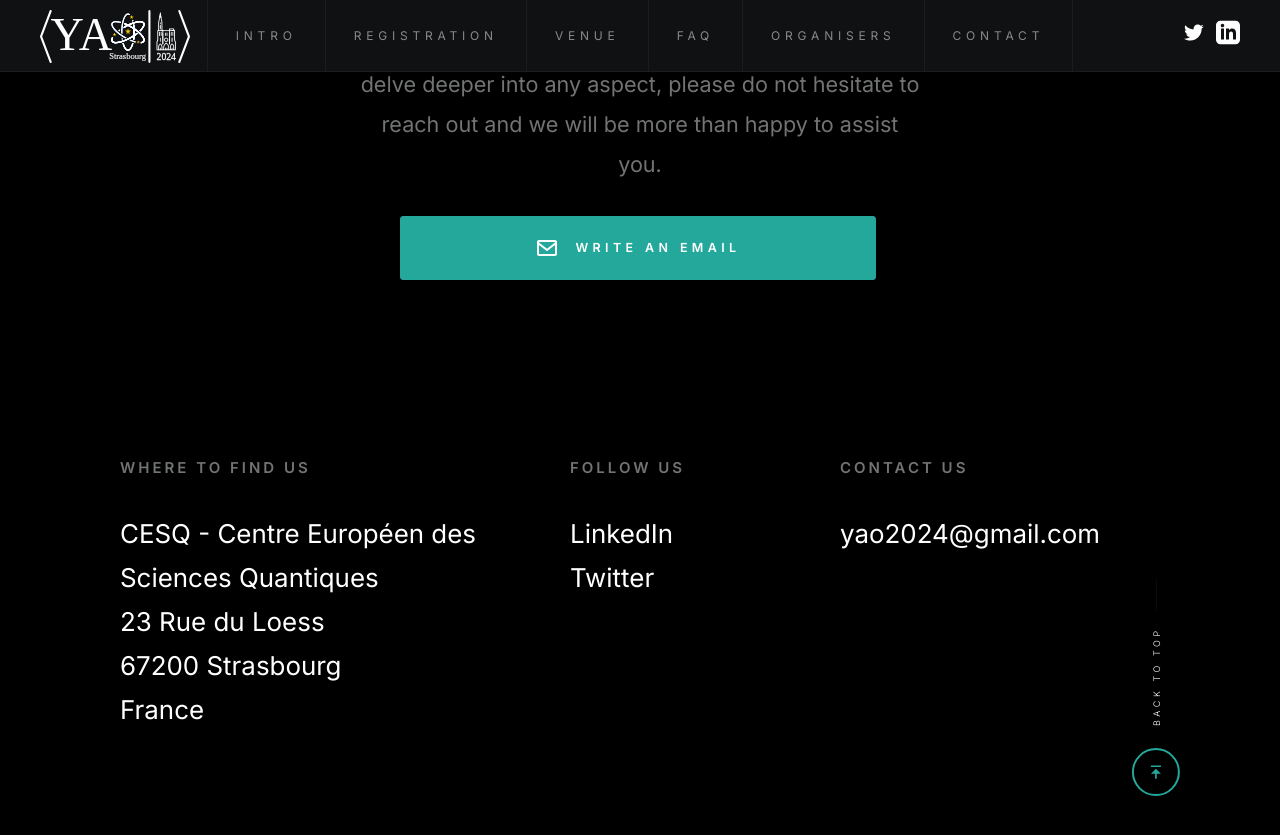
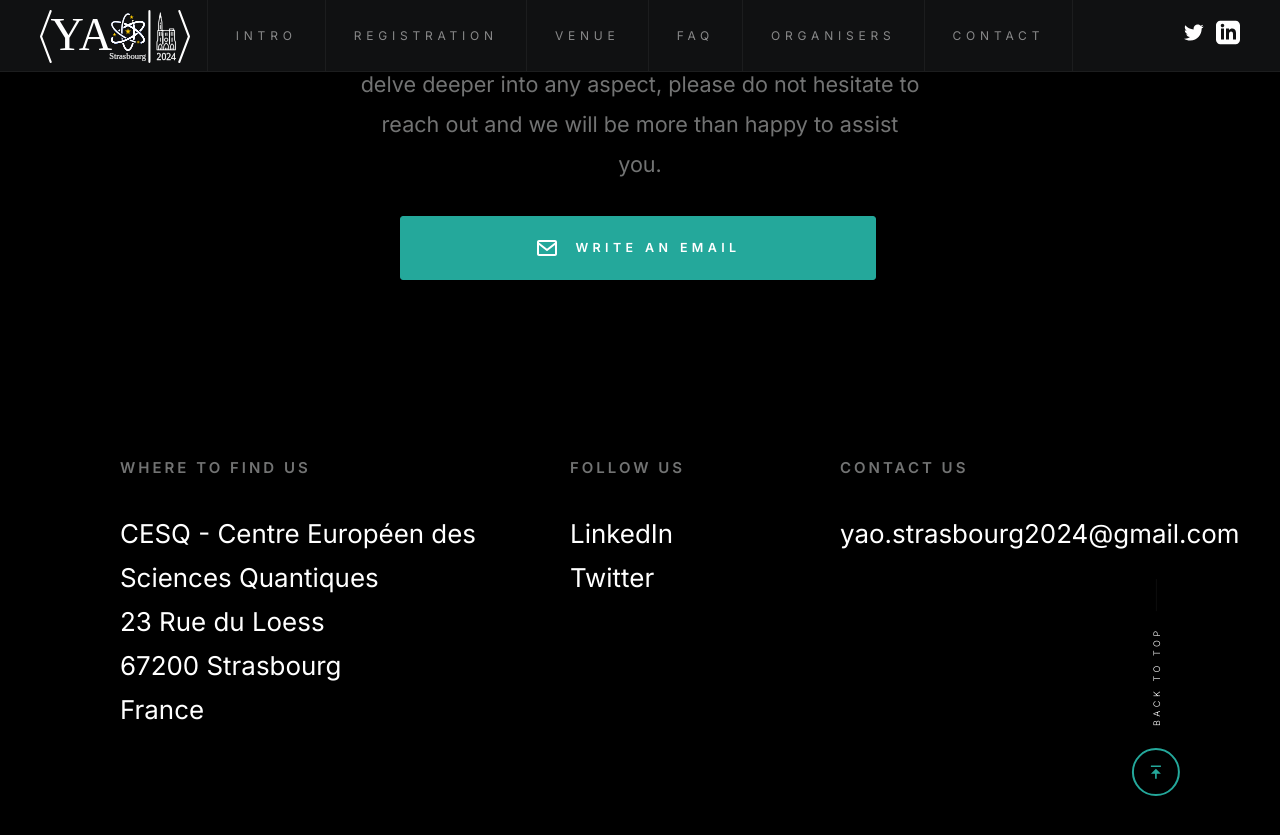
Before and after one commit to galvanixer/YAO2024, a Jekyll site: the page built from index.markdown, in a window 1280 px wide and 900 px high, scrolled down 9447 px. Shown: the top 835 px of the window. Built offline with Jekyll 4.4.1, drawn with Linux system fonts in a browser that asks for light colours.

Commit message:
Corrected EmailAdress

```diff
--- a/_data/contact.yml
+++ b/_data/contact.yml
@@ -1,5 +1,5 @@
 address: "CESQ - Centre Européen des Sciences Quantiques <br> 23 Rue du Loess <br> 67200 Strasbourg <br> France"
 phone: "+33 6 51 82 32 82"
-email: "yao2024@gmail.com"
+email: "yao.strasbourg2024@gmail.com"
 twitter: "https://twitter.com/YAO_Conference"
 linkedin: "https://www.linkedin.com/company/yao-conference/"
```
